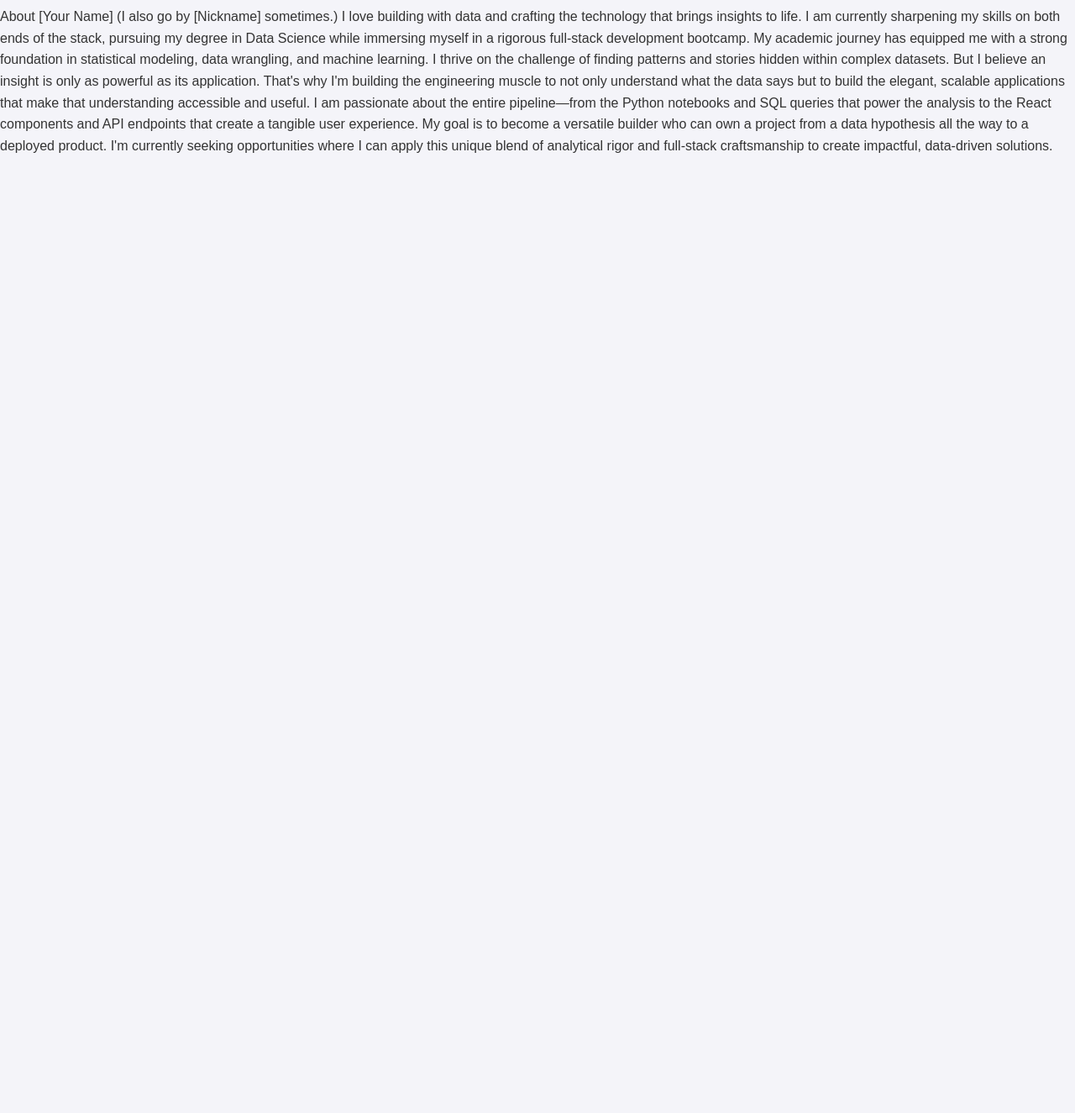
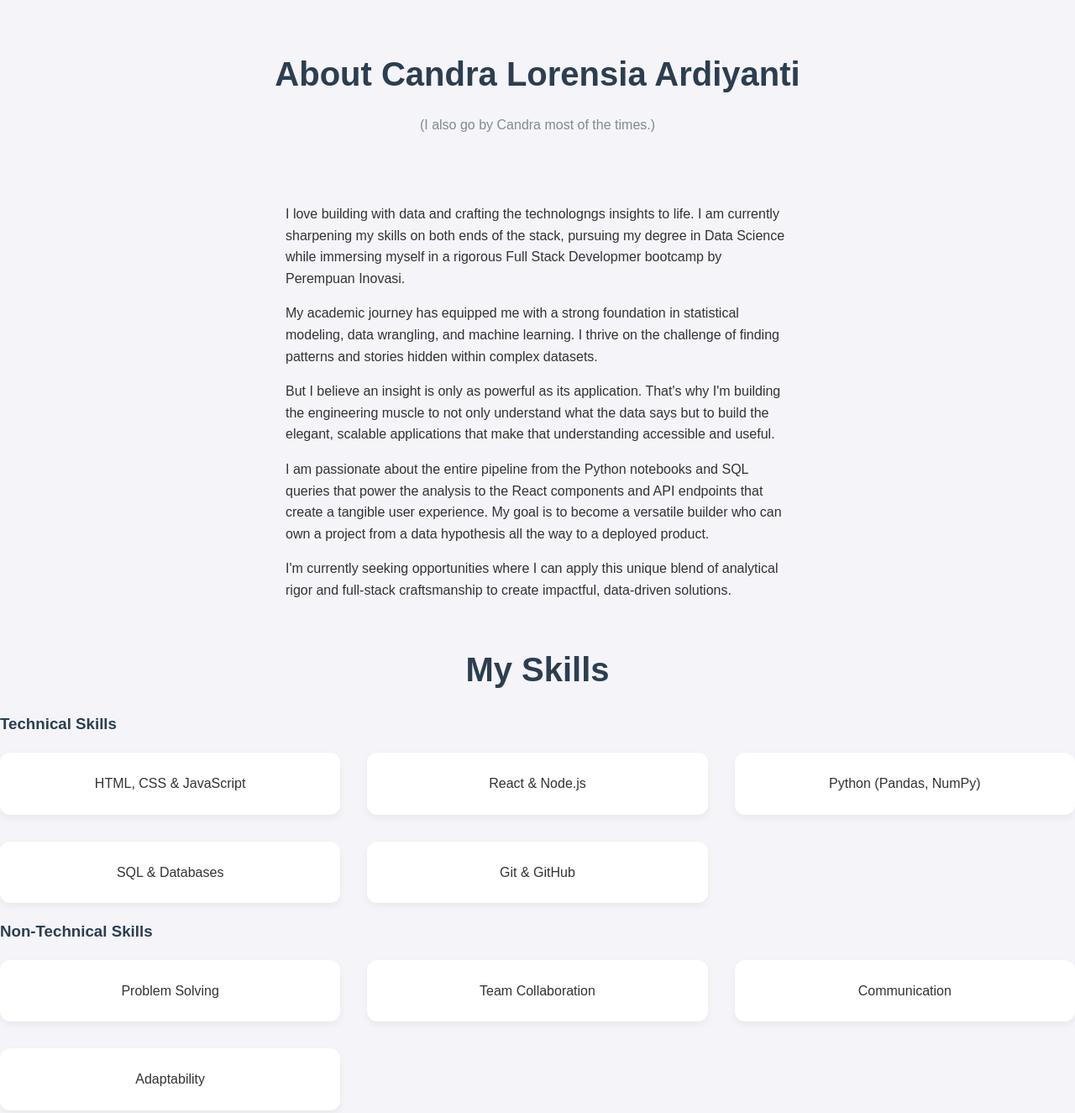
Before and after one commit to clorensia/TPA-1-Personal-Website, a plain HTML site: page about.html in a window 1280 px wide. Shown: the part 60-1385 px from the top of the page at 84% size. Before the commit the page ends 800 px from the top, so only its background shows below. Drawn offline with Linux system fonts and the light colour scheme.

Commit message:
tambah project di porto

```diff
--- a/about.html
+++ b/about.html
@@ -1,13 +1,15 @@
 <!DOCTYPE html>
 <html lang="en">
+
 <head>
     <meta charset="UTF-8">
     <meta name="viewport" content="width=device-width, initial-scale=1.0">
     <title>About Me</title>
     <link rel="stylesheet" href="style.css">
 </head>
+
 <body>
-         <header>
+    <header>
         <div class="logo">Candra Lorensia Ardiyanti</div>
         <nav>
             <a href="index.html" class="active">Beranda</a>
@@ -17,20 +19,55 @@
             <a href="contact.html">Kontak</a>
         </nav>
     </header>
+    <section id="about-section" class="about-section">
+        <h2 class="page-title">About Candra Lorensia Ardiyanti</h2>
+        <p class="page-subtitle">(I also go by Candra most of the times.)</p>
+        <div class="about-flex">
+            <div class="about-bio">
+                <p>I love building with data and crafting the technologngs insights to life. I am currently sharpening
+                    my skills on both ends of the stack, pursuing my degree in Data Science while immersing myself in a
+                    rigorous Full Stack Developmer bootcamp by Perempuan Inovasi.</p>
+                <p>My academic journey has equipped me with a strong foundation in statistical modeling, data wrangling,
+                    and machine learning. I thrive on the challenge of finding patterns and stories hidden within
+                    complex datasets.</p>
+                <p>But I believe an insight is only as powerful as its application. That's why I'm building the
+                    engineering muscle to not only understand what the data says but to build the elegant, scalable
+                    applications that make that understanding accessible and useful.</p>
+                <p>I am passionate about the entire pipeline from the Python notebooks and SQL queries that power the
+                    analysis to the React components and API endpoints that create a tangible user experience. My goal
+                    is to become a versatile builder who can own a project from a data hypothesis all the way to a
+                    deployed product.</p>
+                <p>I'm currently seeking opportunities where I can apply this unique blend of analytical rigor and
+                    full-stack craftsmanship to create impactful, data-driven solutions.</p>
+            </div>
+        </div>
 
-    <div>
-        <p>
-            About [Your Name]
-(I also go by [Nickname] sometimes.)
+        <section class="skills-section">
+            <h2 class="page-title">My Skills</h2>
+            <!-- Menggunakan kontainer flexbox untuk membuat kartu bersebelahan -->
+            <div class="skills-card-container">
+                <div class="skills-card">
+                    <h3>Technical Skills</h3>
+                    <div class="skills-grid">
+                        <div class="skill-item">HTML, CSS & JavaScript</div>
+                        <div class="skill-item">React & Node.js</div>
+                        <div class="skill-item">Python (Pandas, NumPy)</div>
+                        <div class="skill-item">SQL & Databases</div>
+                        <div class="skill-item">Git & GitHub</div>
+                    </div>
+                </div>
+                <div class="skills-card">
+                    <h3>Non-Technical Skills</h3>
+                    <div class="skills-grid">
+                        <div class="skill-item">Problem Solving</div>
+                        <div class="skill-item">Team Collaboration</div>
+                        <div class="skill-item">Communication</div>
+                        <div class="skill-item">Adaptability</div>
+                    </div>
+                </div>
+            </div>
+        </section>
+    </section>
+</body>
 
-I love building with data and crafting the technology that brings insights to life. I am currently sharpening my skills on both ends of the stack, pursuing my degree in Data Science while immersing myself in a rigorous full-stack development bootcamp.
-
-My academic journey has equipped me with a strong foundation in statistical modeling, data wrangling, and machine learning. I thrive on the challenge of finding patterns and stories hidden within complex datasets. But I believe an insight is only as powerful as its application. That's why I'm building the engineering muscle to not only understand what the data says but to build the elegant, scalable applications that make that understanding accessible and useful.
-
-I am passionate about the entire pipeline—from the Python notebooks and SQL queries that power the analysis to the React components and API endpoints that create a tangible user experience. My goal is to become a versatile builder who can own a project from a data hypothesis all the way to a deployed product.
-
-I'm currently seeking opportunities where I can apply this unique blend of analytical rigor and full-stack craftsmanship to create impactful, data-driven solutions.
-        </p>
-    </div>
-</body>
 </html>
```
Also changed, not shown: index.html (+19 -9 lines), portfolio.html (+33 -0 lines), test.png (added).
